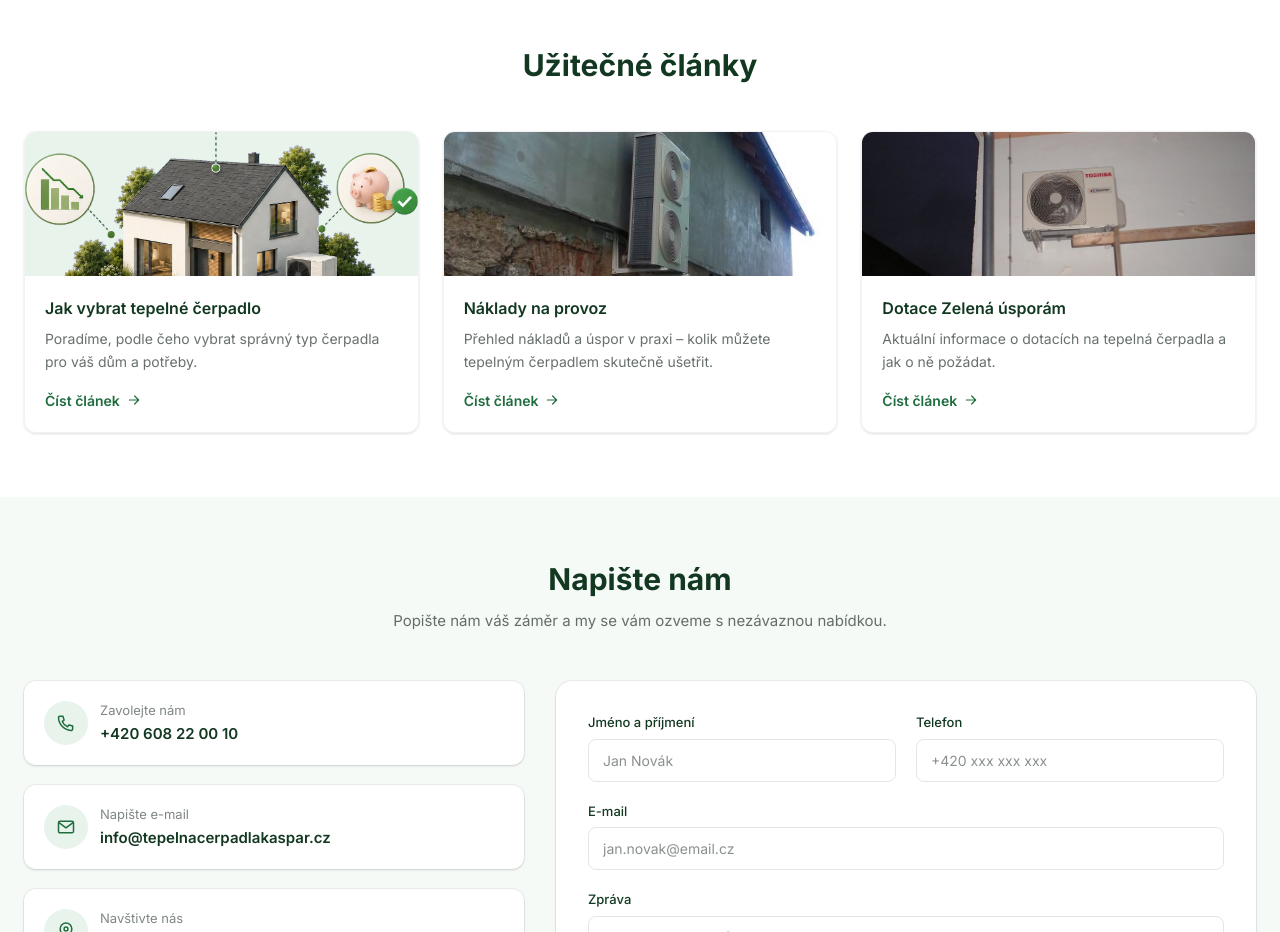
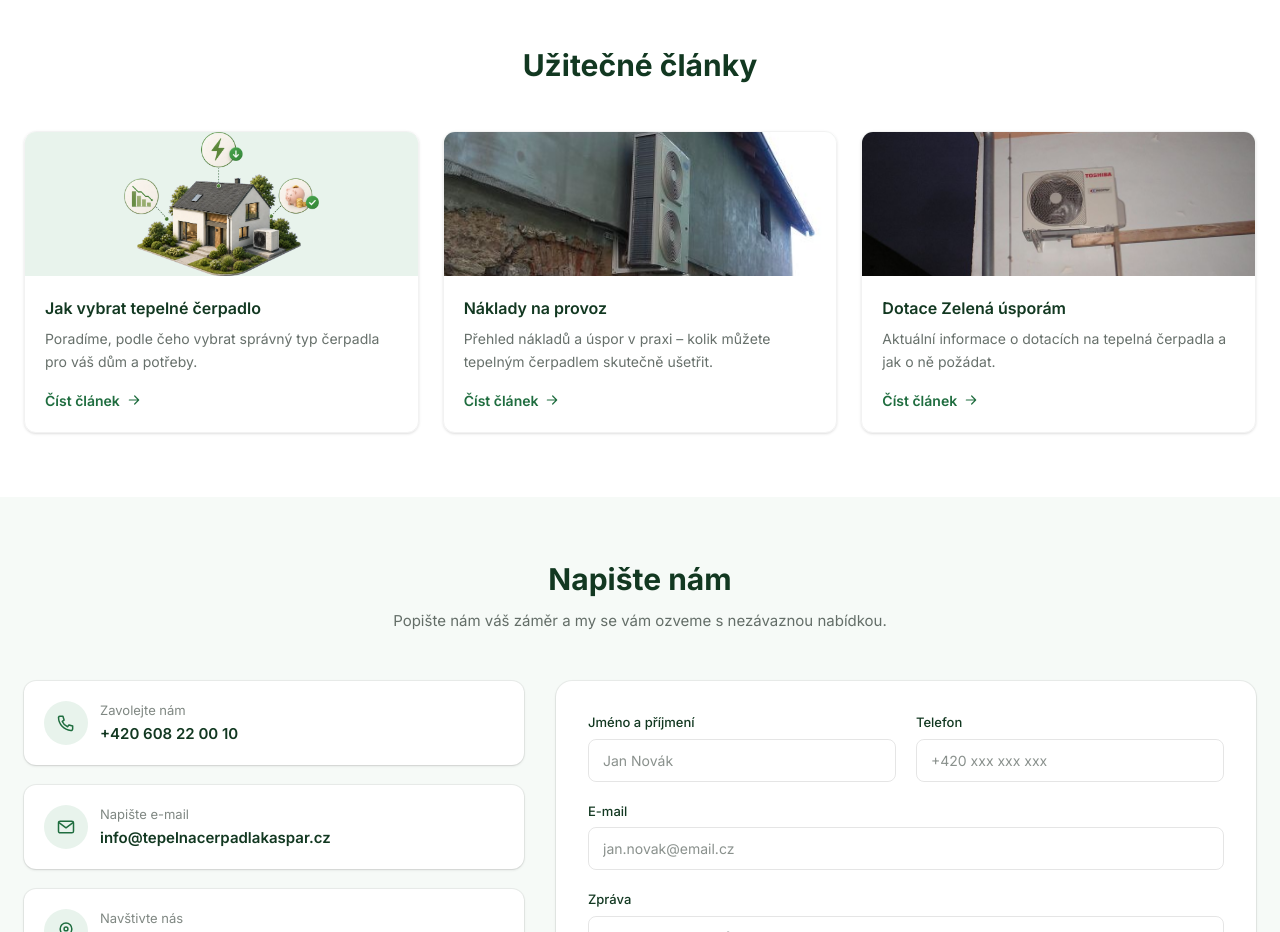
Before and after one commit to cuketka69/klimatizacekasparek, a Next.js app: page / in a window 1280 px wide. Shown: the part 5680-6612 px from the top of the page. Built offline with nearby package versions, Linux system fonts and the light colour scheme.

Commit message:
Show full uncropped image on the "Jak vybrat" article card

```diff
--- a/components/Articles.tsx
+++ b/components/Articles.tsx
@@ -29,7 +29,11 @@ export function Articles() {
                     alt={item.title}
                     fill
                     sizes="(min-width: 768px) 33vw, 100vw"
-                    className="object-cover"
+                    className={
+                      item.slug === "jak-vybrat-tepelne-cerpadlo"
+                        ? "object-contain"
+                        : "object-cover"
+                    }
                   />
                 </div>
                 <div className="p-5">
```
